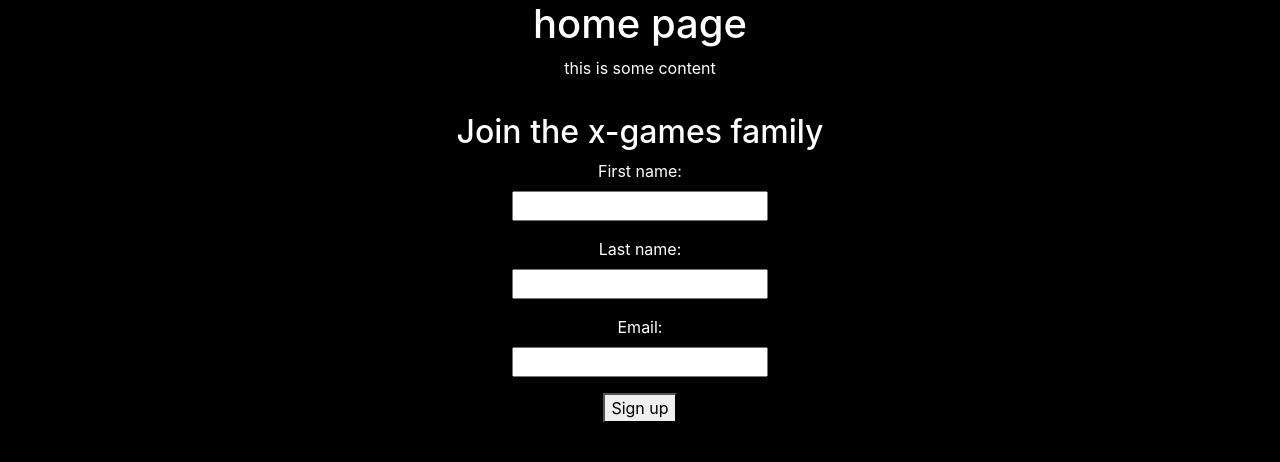
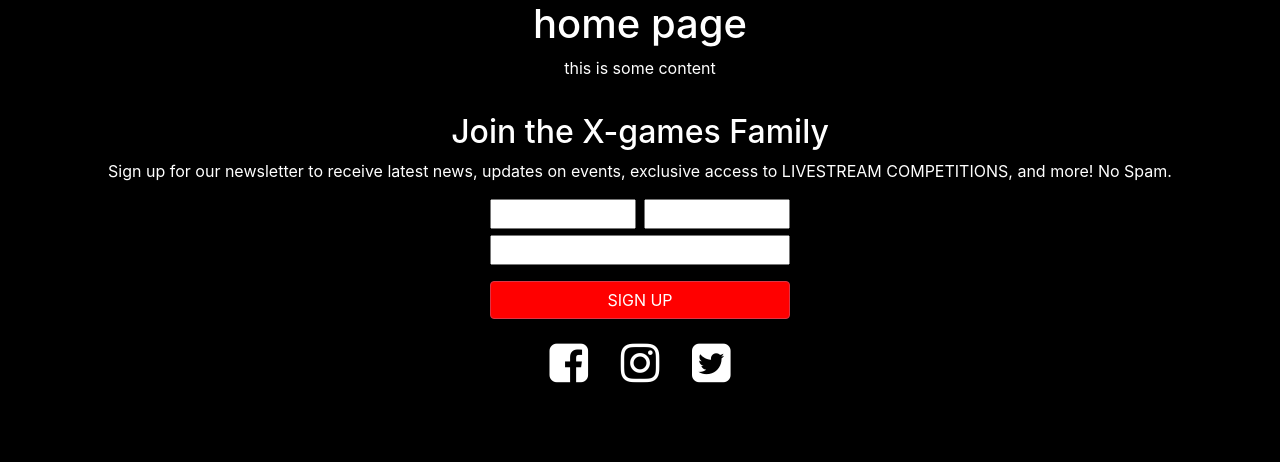
Before and after one commit to meeshers/collabathon-ux, a Django app: page / in a window 1280 px wide. Shown: the top 462 px of the page. Run offline with Django 3.2, Linux system fonts and the light colour scheme; some libraries are stand-ins or nearby versions.

Commit message:
adds more styling

```diff
--- a/main_app/static/css/main.css
+++ b/main_app/static/css/main.css
@@ -5,6 +5,58 @@ body {
 }
 
 .panel-group {
-  background-color: blue;
+  background-color: rgb(51, 134, 167);
   border-radius: 5px;
 }
+
+.panel-group a {
+  color: white;
+  text-decoration: none;
+}
+
+.table {
+  color: white;
+}
+
+.table-body {
+  color: rgb(206, 206, 206);
+}
+
+.first_name {
+  display: inline;
+}
+
+#id_first_name {
+  width: 146px;
+}
+
+.last_name {
+  display: inline;
+  padding-left: 4px;
+}
+
+#id_last_name {
+  width: 146px;
+}
+
+.email {
+  padding-top: 6px;
+}
+
+#id_email {
+  width: 300px;
+}
+
+.btn-danger {
+  background-color: red;
+  width: 300px;
+}
+
+.social {
+  padding-top: 10px;
+  font-size: 45px;
+}
+
+.social span {
+  padding: 10px;
+}
--- a/main_app/templates/base.html
+++ b/main_app/templates/base.html
@@ -5,6 +5,8 @@
 <head>
   <meta charset="UTF-8">
   <meta name="viewport" content="width=device-width, initial-scale=1.0">
+  <link rel="stylesheet" href="https://cdnjs.cloudflare.com/ajax/libs/font-awesome/4.7.0/css/font-awesome.min.css">
+
   <link rel="stylesheet" href="https://stackpath.bootstrapcdn.com/bootstrap/4.5.0/css/bootstrap.min.css" integrity="sha384-9aIt2nRpC12Uk9gS9baDl411NQApFmC26EwAOH8WgZl5MYYxFfc+NcPb1dKGj7Sk" crossorigin="anonymous">
   <link rel="stylesheet" href="{% static 'css/main.css' %}">
 
--- a/main_app/templates/dashboard.html
+++ b/main_app/templates/dashboard.html
@@ -31,7 +31,7 @@
               </tr>
             </thead>
 
-            <tbody>
+            <tbody class="table-body">
               {% for sub in subs %}
               <tr>
                 <td>{{ sub.first_name}} {{sub.last_name }}</td>
--- a/main_app/templates/home.html
+++ b/main_app/templates/home.html
@@ -8,13 +8,14 @@
 <h1>home page</h1>
 <p>this is some content</p>
 <hr>
-<h2>Join the x-games family</h2>
-
+<h2>Join the X-games Family</h2>
+<p>Sign up for our newsletter to receive latest news, updates on events, exclusive access to LIVESTREAM COMPETITIONS,
+  and more! No Spam.</p>
 <form method="POST">
   {% csrf_token %}
   {% for field in sub_form %}
-    <p>
-      {{ field.label_tag }}<br>
+  <p class='{{ field.name }}'>
+    <!--   {{ field.label_tag }} -->
     {{ field }}
     {% if field.help_text %}
     <small style="color: grey">{{ field.help_text }}</small>
@@ -24,6 +25,12 @@
   {% endfor %}
   </p>
   {% endfor %}
-  <button type="submit">Sign up</button>
+  <button type="submit" class="btn btn-danger">SIGN UP</button>
 </form>
+
+<div class="social">
+  <span><i class="fa fa-facebook-square" aria-hidden="true"></i></span>
+  <span><i class="fa fa-instagram" aria-hidden="true"></i></span>
+  <span><i class="fa fa-twitter-square" aria-hidden="true"></i></span>
+</div>
 {% endblock %}
```
Also changed, not shown: main_app/forms.py (line endings or trailing spaces). Lines whose indentation alone changed are shown as unchanged.
